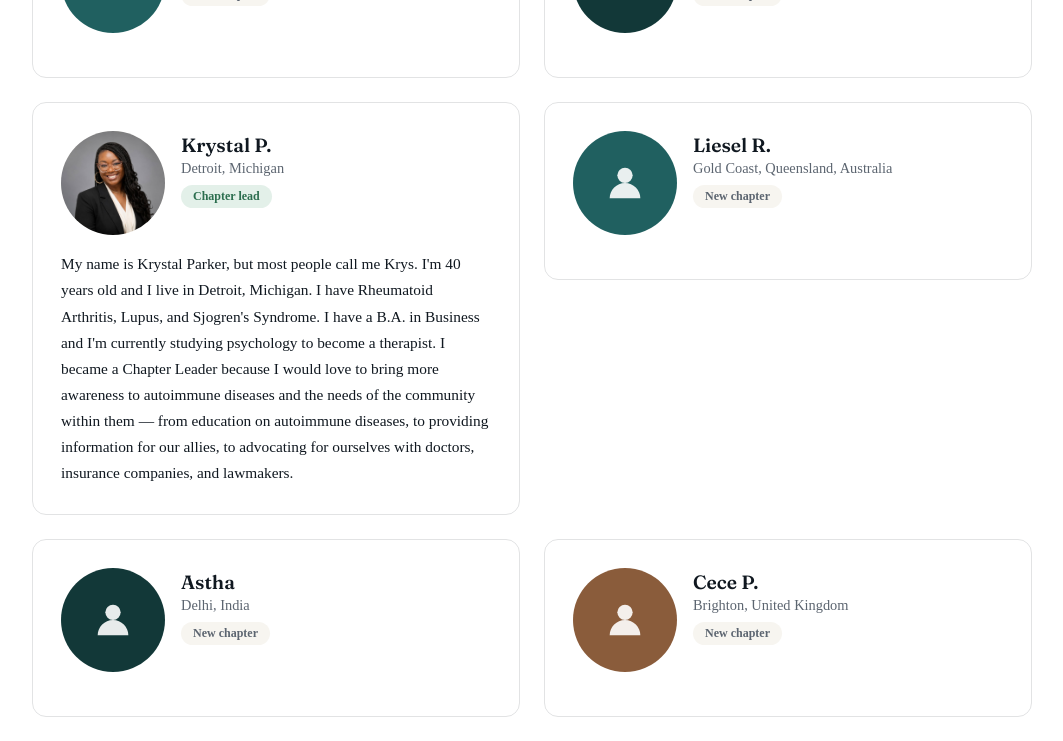
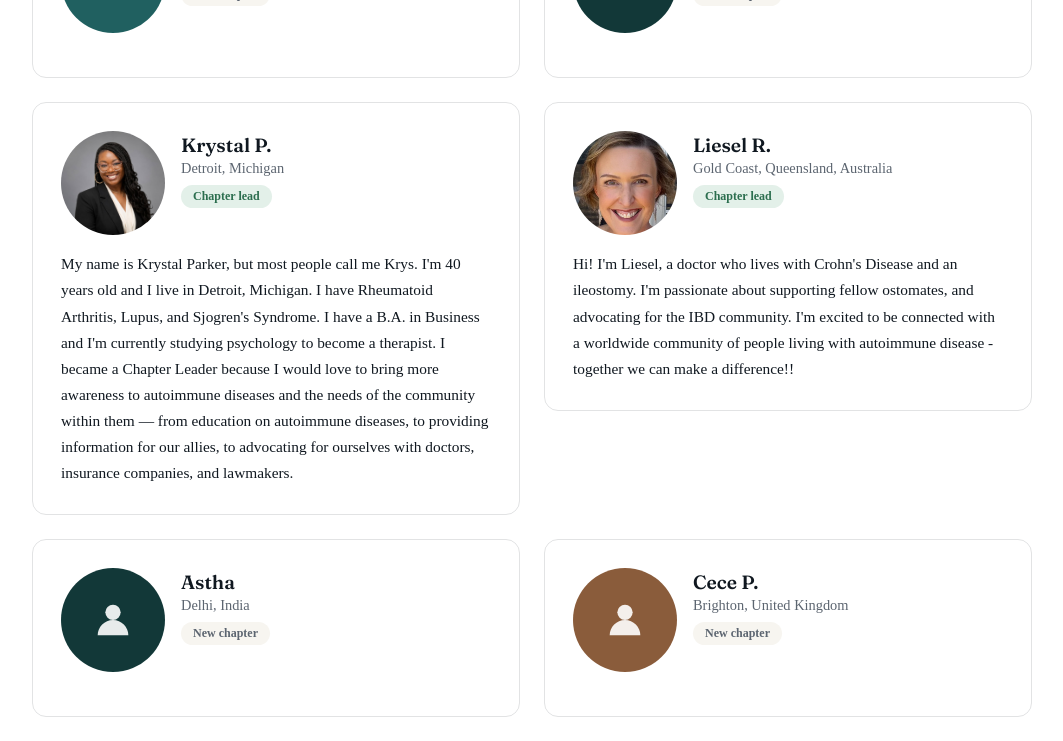
Before and after one commit to AadyaS26/patient-voice-coalition, a React (Vite) app: page /create-chapter in a window 1280 px wide. Shown: the part 2320-3061 px from the top of the page, without its empty margins (108-1171 px from the left). Built offline with nearby package versions, Linux system fonts and the light colour scheme; no server answers.

Commit message:
Update CreateChapter.jsx

```diff
--- a/src/pages/CreateChapter.jsx
+++ b/src/pages/CreateChapter.jsx
@@ -40,7 +40,11 @@ const CHAPTERS = [
     photo: "/chapter-photos/krystal.jpg", handle: null,
     bio: "My name is Krystal Parker, but most people call me Krys. I'm 40 years old and I live in Detroit, Michigan. I have Rheumatoid Arthritis, Lupus, and Sjogren's Syndrome. I have a B.A. in Business and I'm currently studying psychology to become a therapist. I became a Chapter Leader because I would love to bring more awareness to autoimmune diseases and the needs of the community within them — from education on autoimmune diseases, to providing information for our allies, to advocating for ourselves with doctors, insurance companies, and lawmakers.",
   },
-  { first: "Liesel", lastInitial: "R", city: "Gold Coast", region: "Queensland", country: "Australia", photo: null, handle: null, bio: null },
+  {
+    first: "Liesel", lastInitial: "R", city: "Gold Coast", region: "Queensland", country: "Australia",
+    photo: "/chapter-photos/liesel.jpg", handle: null,
+    bio: "Hi! I'm Liesel, a doctor who lives with Crohn's Disease and an ileostomy. I'm passionate about supporting fellow ostomates, and advocating for the IBD community. I'm excited to be connected with a worldwide community of people living with autoimmune disease - together we can make a difference!!",
+  },
   { first: "Astha", lastInitial: "", city: "Delhi", region: null, country: "India", photo: null, handle: null, bio: null },
   { first: "Cece", lastInitial: "P", city: "Brighton", region: null, country: "United Kingdom", photo: null, handle: null, bio: null },
   { first: "Alex", lastInitial: "B", city: "Sydney", region: "New South Wales", country: "Australia", photo: null, handle: null, bio: null },
@@ -53,6 +57,7 @@ const CHAPTERS = [
   { first: "Carlos", lastInitial: "P", city: "New Orleans", region: "Louisiana", country: "US", photo: null, handle: null, bio: null },
   { first: "Cinta", lastInitial: "", city: "Bandung", region: null, country: "Indonesia", photo: null, handle: null, bio: null },
   { first: "Alicia", lastInitial: "T", city: "Victorville", region: "California", country: "US", photo: null, handle: "@theinflamednurse", bio: null },
+  { first: "Melitta", lastInitial: "T", city: "Chester", region: "Virginia", country: "US", photo: null, handle: "@flarebutfavored", bio: null },
 ];
 
 function chapterLocation(c) {
```
